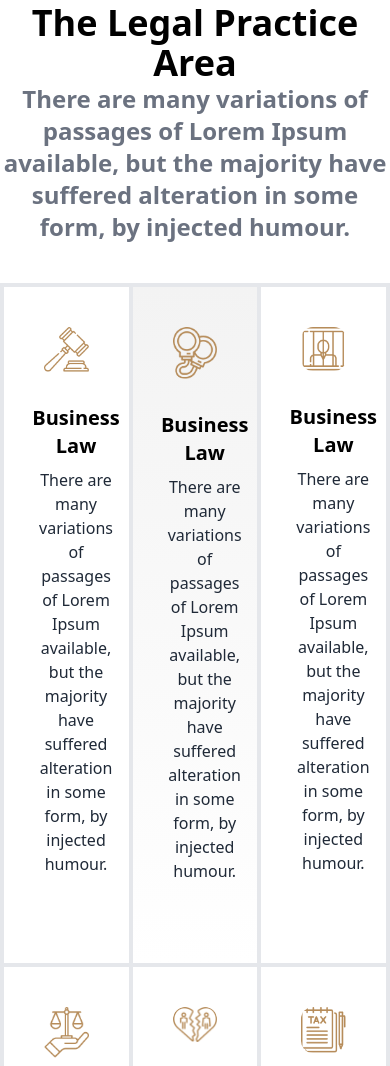
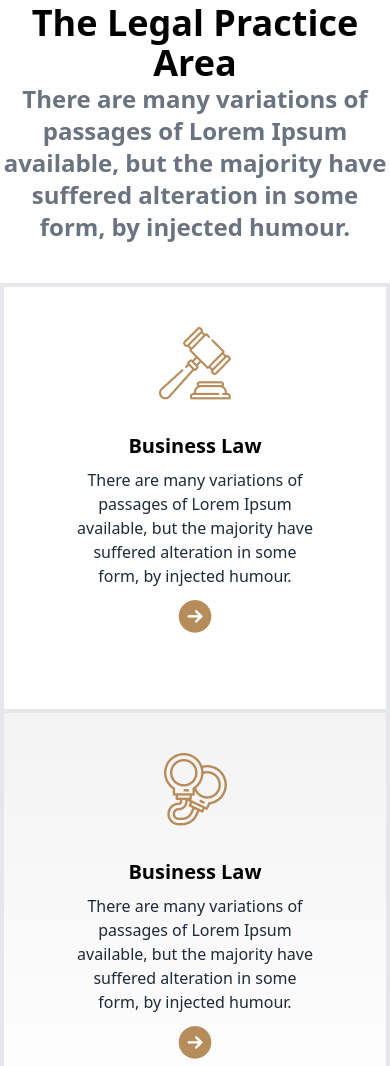
Before and after one commit to Rifat-Alam-Chowdhury/legal-solution, a plain HTML site: page index.html in a window 390 px wide. Shown: the part 985-2051 px from the top of the page. Drawn offline with nearby package versions, Linux system fonts and the light colour scheme.

Commit message:
grid mobile

```diff
--- a/index.html
+++ b/index.html
@@ -99,7 +99,7 @@
       </section>
       <!-- the legal practice  -->
       <!-- cards -->
-      <section class="grid grid-cols-3 border-2">
+      <section class="grid lg:grid-cols-3 sm:grid-cols-1 border-2">
         <!-- card 1 -->
         <div class="card border-2 p-10 rounded-none">
           <figure class="">
```
